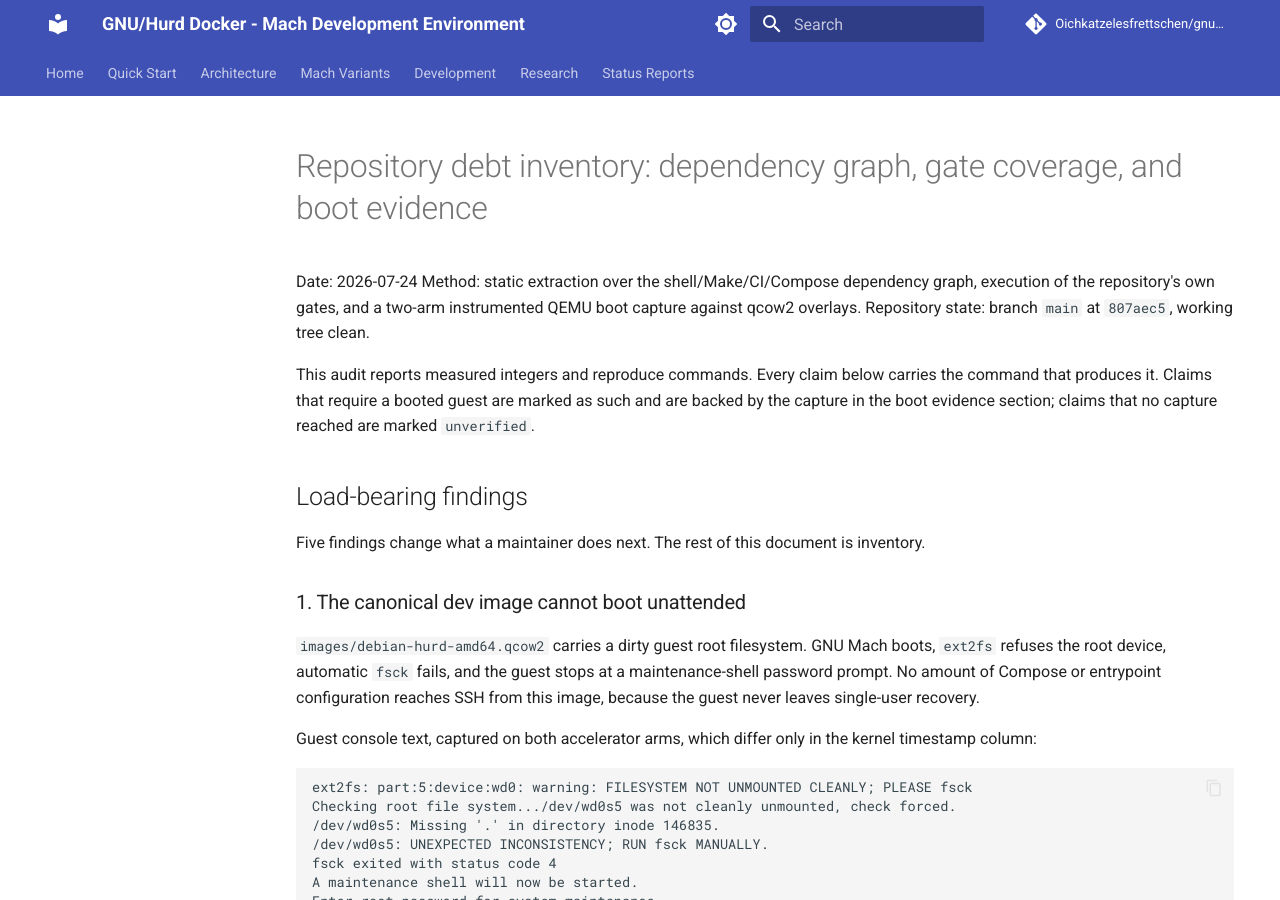
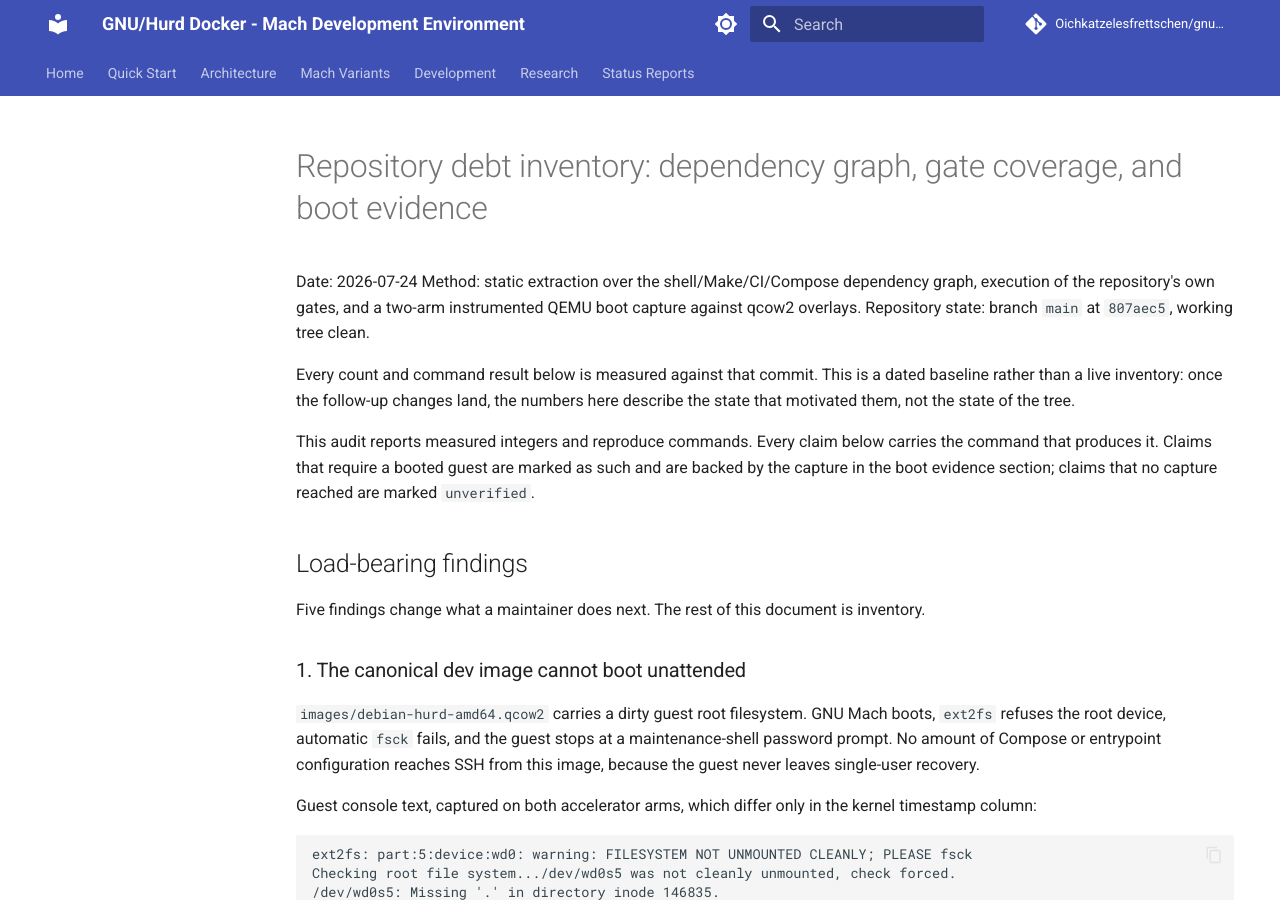
Before and after one commit to Oichkatzelesfrettschen/gnu-hurd-docker, an MkDocs documentation site: the page built from docs/audits/repo-debt-inventory-script-graph-boot-evidence.md, in a window 1280 px wide and 900 px high. Built offline with MkDocs 1.6.1 and Material for MkDocs 9.7.7, drawn with Linux system fonts in a browser that asks for light colours; comment, search, counter and statistics services are not loaded; the version menu is left out.

Commit message:
docs: mark the inventory as a dated baseline against 807aec5
The counts and command results record the state that motivated the follow-up
changes.  Once those land the numbers describe that baseline rather than the
current tree, so the document says so rather than reading as a live inventory.

Assisted-by: Claude (Opus 5)

```diff
--- a/docs/audits/repo-debt-inventory-script-graph-boot-evidence.md
+++ b/docs/audits/repo-debt-inventory-script-graph-boot-evidence.md
@@ -5,6 +5,10 @@ Method: static extraction over the shell/Make/CI/Compose dependency graph, execu
 the repository's own gates, and a two-arm instrumented QEMU boot capture against qcow2
 overlays.
 Repository state: branch `main` at `807aec5`, working tree clean.
+
+Every count and command result below is measured against that commit. This is a dated
+baseline rather than a live inventory: once the follow-up changes land, the numbers here
+describe the state that motivated them, not the state of the tree.
 
 This audit reports measured integers and reproduce commands. Every claim below carries the
 command that produces it. Claims that require a booted guest are marked as such and are
```
